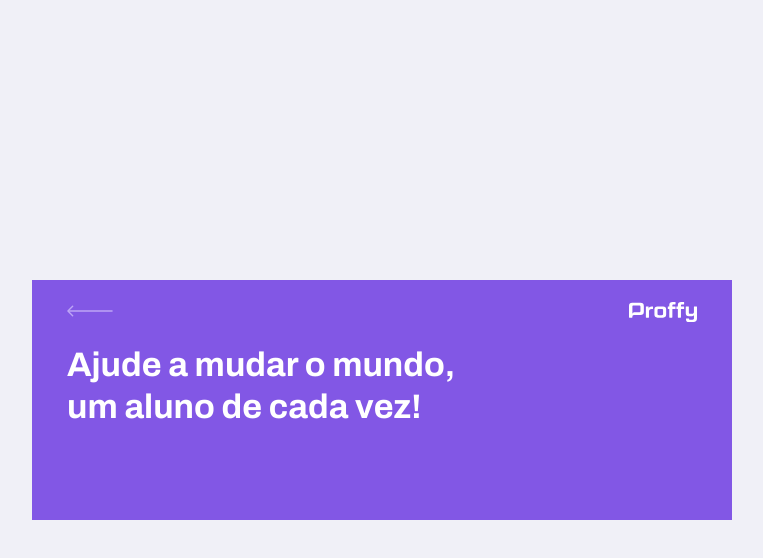
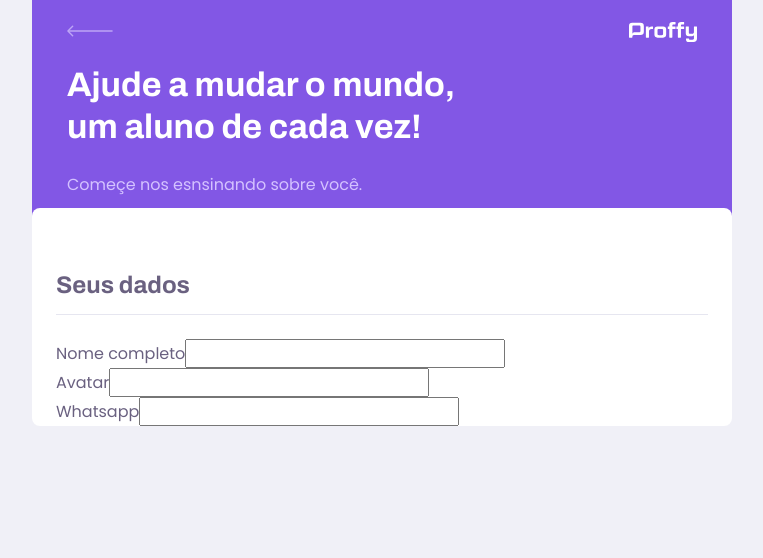
Before and after one commit to Joao-rangel/js-proffy, a React (Create React App) app: page /give-classes in a window 1280 px wide. Shown: the top 558 px of the page, without its empty margins (258-1021 px from the left). Built offline with nearby package versions, Linux system fonts and the light colour scheme.

Commit message:
teacher form init

```diff
--- a/src/components/PageHeader/index.tsx
+++ b/src/components/PageHeader/index.tsx
@@ -8,6 +8,7 @@
 
 interface PageHeaderProps { /* propriedade para definir var para o componente */
   title: string;
+  description?: string /* propriedade não obrigatória */
 }
 
 /* React.FC = function component do typeScript, permite passar parâmetros */
@@ -23,11 +24,13 @@
 
       <div className="header-content">
         <strong>{props.title}</strong>
+        { props.description && <p>{props.description}</p> }
+
         {props.children}
       </div>
 
     </header> /* props.children importa o conteúdo dentro da tag Pageheader onde foi chamada */
-  )
+  )           /* { props.description && <p>{props.description}</p> } exibe o segundo caso o primeiro seja true */
 }
 
 export default PageHeader
--- a/src/components/PageHeader/styles.css
+++ b/src/components/PageHeader/styles.css
@@ -45,6 +45,14 @@
   color: var(--color-title-in-primary);
 }
 
+.page-header .header-content p {
+  max-width: 30rem;
+  font-size: 1.6rem;
+  line-height: 2.6rem;
+  color: var(--color-text-in-primary);
+  margin-top: 2.4rem;
+}
+
 @media (min-width: 700px) {
   .page-header {
     height: 240px;
--- a/src/pages/TeacherForm/index.tsx
+++ b/src/pages/TeacherForm/index.tsx
@@ -1,11 +1,37 @@
 import React from 'react'
 
 import PageHeader from '../../components/PageHeader'
+import './styles.css'
 
 function TeacherForm() {
   return (
   <div id="page-teacher-form" className="container">
-    <PageHeader title="Ajude a mudar o mundo, um aluno de cada vez!" />
+    <PageHeader
+      title="Ajude a mudar o mundo, um aluno de cada vez!"
+      description="Começe nos esnsinando sobre você."
+    />
+
+    <main>
+      <fieldset>
+        <legend>Seus dados</legend>
+
+        <div className="input-block">
+          <label htmlFor="name">Nome completo</label>
+          <input type="text" id="name"/>
+        </div>
+
+        <div className="input-block">
+          <label htmlFor="avatar">Avatar</label>
+          <input type="text" id="avatar"/>
+        </div>
+
+        <div className="input-block">
+          <label htmlFor="whatsapp">Whatsapp</label>
+          <input type="text" id="whatsapp"/>
+        </div>
+
+      </fieldset>
+    </main>
   </div>
   )
 }
--- /dev/null
+++ b/src/pages/TeacherForm/styles.css
@@ -0,0 +1,39 @@
+#page-teacher-form {
+  width: 100vw;
+  height: 100vh;
+}
+
+#page-teacher-form .page-header .header-content {
+  margin-bottom: 6.4rem;
+}
+
+#page-teacher-form main {
+  background-color: var(--color-box-base);
+  width: 100%;
+  max-width: 74rem;
+  border-radius: 0.8rem;
+  margin: -3.2rem auto 3.2rem;
+  padding-top: 6.4rem;
+  overflow: hidden;
+}
+
+#page-teacher-form main fieldset {
+  border: 0;
+  padding: 0 2.4rem;
+}
+
+#page-teacher-form main fieldset + fieldset {
+  margin-top: 6.4rem;
+}
+
+#page-teacher-form main fieldset legend {
+  font: 700 2.4rem Archivo;
+  color: var (--color-text-title);
+  margin-bottom: 2.4rem;
+  display: flex;
+  align-items: center;
+  justify-content: space-between; /* bara link de adicionar do lado direito */
+  width: 100%;
+  padding-bottom: 1.6rem;
+  border-bottom: 1px solid var(--color-line-in-white);
+}
```
